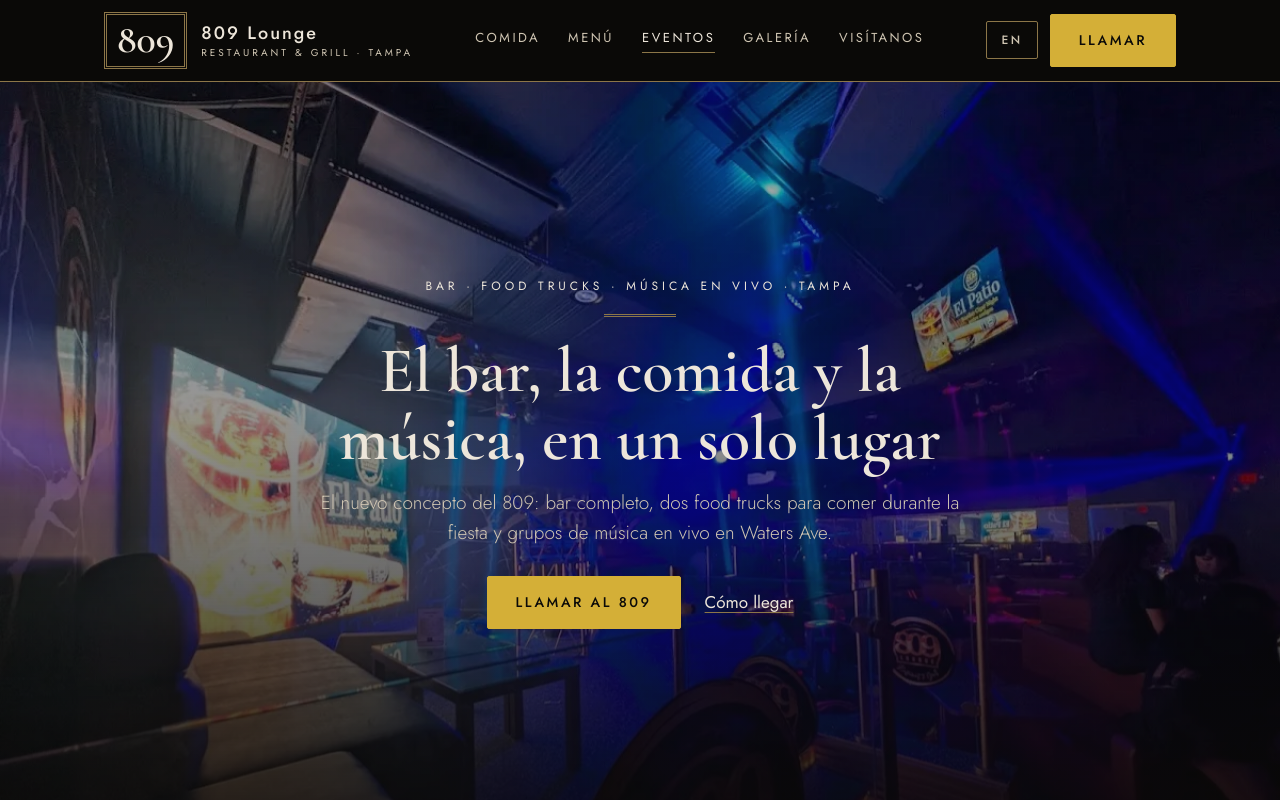
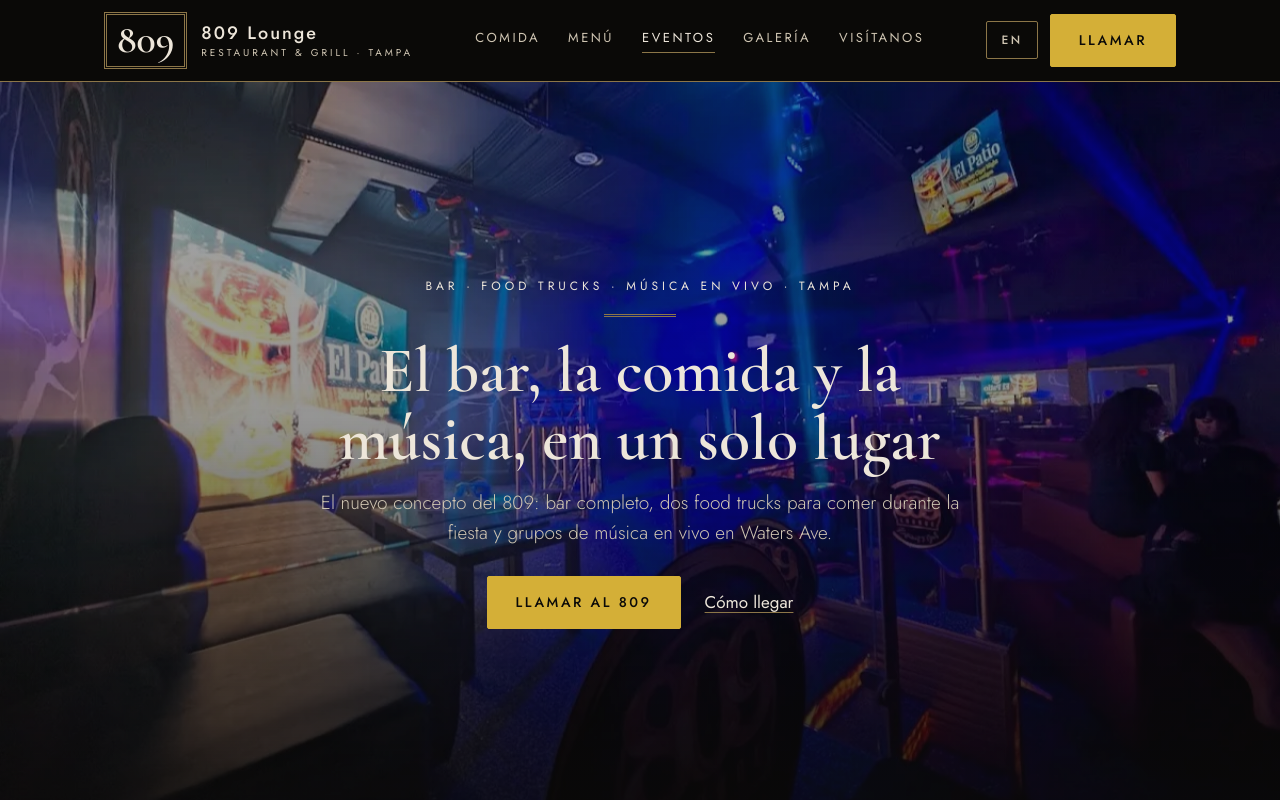
Before and after one commit to lmanzano86-ui/demo-809-lounge, a plain HTML site: page index.html in a window 1280 px wide. Shown: the top 800 px of the page. Drawn offline with nearby package versions, Linux system fonts and the light colour scheme.

Commit message:
Demo 809: parallax reforzado — el hero usa su recorrido completo (160px, cálculo por avance propio) y los textos se rezagan contra el fondo; la banda sube a 120px

```diff
--- a/index.html
+++ b/index.html
@@ -47,7 +47,7 @@ nav.menu a:hover{color:var(--texto)}
 .btn-dorado{background:var(--acento);color:var(--tinta);border:1px solid var(--acento)}
 .btn-idioma{background:transparent;border:1px solid var(--linea);color:var(--suave);padding:9px 14px;font-size:12px}
 .hero{position:relative;background:var(--fondo);overflow:hidden;height:calc(100svh - 58px);min-height:560px}
-.hero img.fondo{position:absolute;left:0;top:-60px;width:100%;height:calc(100% + 120px);object-fit:cover;object-position:center 30%;display:block;opacity:.92;will-change:transform}
+.hero img.fondo{position:absolute;left:0;top:-80px;width:100%;height:calc(100% + 160px);object-fit:cover;object-position:center 30%;display:block;opacity:.92;will-change:transform}
 .hero-texto{position:absolute;inset:0;display:flex;align-items:center;justify-content:center;background:linear-gradient(to top,rgba(11,10,8,.85),rgba(11,10,8,.38) 55%,rgba(11,10,8,.28));padding:48px 0}
 .hero-caja{text-align:center}
 .etiqueta{color:var(--texto);font-weight:400;letter-spacing:4px;font-size:12px;text-transform:uppercase}
@@ -99,7 +99,7 @@ footer .legales{margin-top:16px;display:flex;gap:28px;justify-content:center;fle
 footer .legales a{color:var(--suave);letter-spacing:2px;text-transform:uppercase;font-size:12px;text-decoration:none}
 /* Banda de foto a todo ancho con parallax (momento tipo post de frontendjoe) */
 .banda-foto{position:relative;overflow:hidden;height:74svh;min-height:440px}
-.banda-foto img{position:absolute;left:0;top:-45px;width:100%;height:calc(100% + 90px);object-fit:cover;object-position:center;will-change:transform}
+.banda-foto img{position:absolute;left:0;top:-60px;width:100%;height:calc(100% + 120px);object-fit:cover;object-position:center;will-change:transform}
 .banda-foto .velo{position:absolute;inset:0;background:rgba(11,10,8,.48);display:flex;flex-direction:column;align-items:center;justify-content:center;text-align:center;padding:0 20px}
 .banda-foto h2{margin:16px 0 0;max-width:760px}
 
@@ -554,11 +554,11 @@ try{ var s=localStorage.getItem('lang809'); if(s==='en'){ setLang('en'); } }catc
     });
   }
 
-  // Parallax suave ligado al scroll (técnica del reel de frontendjoe, sin librerías): los fondos se mueven más lento que el contenido
+  // Parallax ligado al scroll (técnica del reel de frontendjoe, sin librerías): fondos y textos se mueven a distinta velocidad que la página
   if (!window.matchMedia('(prefers-reduced-motion: reduce)').matches) {
     var capasPx = [
-      {sec: document.querySelector('.hero'), img: document.querySelector('.hero img.fondo'), viaje: 120},
-      {sec: document.querySelector('.banda-foto'), img: document.querySelector('.banda-foto img'), viaje: 90}
+      {sec: document.querySelector('.hero'), img: document.querySelector('.hero img.fondo'), txt: document.querySelector('.hero .hero-texto'), viaje: 160, rezago: 44, modo: 'avance'},
+      {sec: document.querySelector('.banda-foto'), img: document.querySelector('.banda-foto img'), txt: document.querySelector('.banda-foto .velo'), viaje: 120, rezago: 26, modo: 'progreso'}
     ].filter(function(c){ return c.sec && c.img; });
     if (capasPx.length) {
       var tickPx = false;
@@ -568,9 +568,11 @@ try{ var s=localStorage.getItem('lang809'); if(s==='en'){ setLang('en'); } }catc
         capasPx.forEach(function(c){
           var r = c.sec.getBoundingClientRect();
           if (r.bottom < -80 || r.top > vh + 80) return;
-          var progreso = (vh - r.top) / (vh + r.height);
-          progreso = Math.min(Math.max(progreso, 0), 1);
-          c.img.style.transform = 'translateY(' + ((progreso - 0.5) * c.viaje).toFixed(1) + 'px)';
+          var p;
+          if (c.modo === 'avance') { p = Math.min(Math.max(-r.top / r.height, 0), 1); }
+          else { p = Math.min(Math.max((vh - r.top) / (vh + r.height), 0), 1); }
+          c.img.style.transform = 'translateY(' + ((p - 0.5) * c.viaje).toFixed(1) + 'px)';
+          if (c.txt) c.txt.style.transform = 'translateY(' + (p * c.rezago).toFixed(1) + 'px)';
         });
       };
       window.addEventListener('scroll', function(){ if (!tickPx) { tickPx = true; requestAnimationFrame(pintaPx); } }, {passive: true});
```
